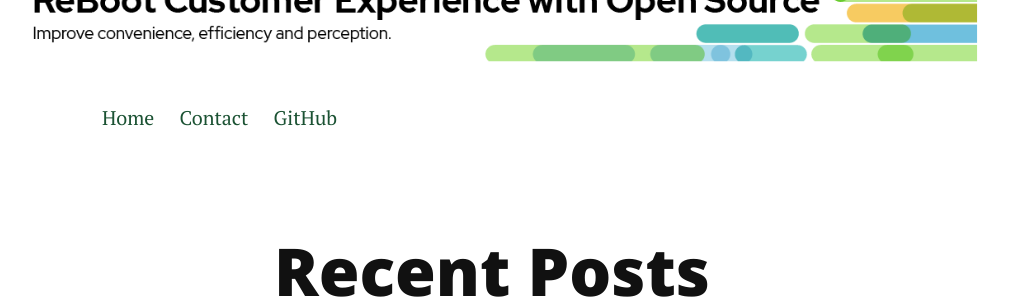
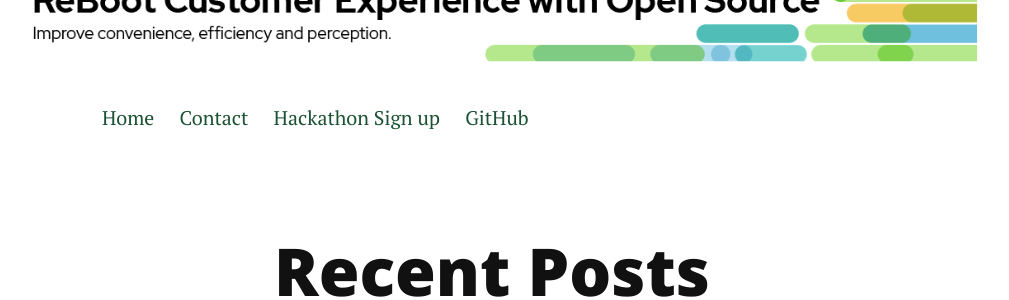
Before and after one commit to redhat-hackathon/redhat-hackathon.github.io, a Jekyll site: the page built from index.html, in a window 1280 px wide. Shown: the part 126-426 px from the top of the page, without its empty margins (148-1157 px from the left). Built offline with Jekyll 4.4.1, drawn with Linux system fonts in a browser that asks for light colours; nearby versions of some CDN libraries; the list of posts is cut into pages by our own code.

Commit message:
Add navigation menu: Hackathon Sign up.

```diff
--- a/_config.yml
+++ b/_config.yml
@@ -16,6 +16,8 @@ navigation:
     url: /index.html
   - title: Contact
     url: /contact
+  - title: Hackathon Sign up
+    url: https://redhat.devpost.com/
 
 social:
   github: android10
```
